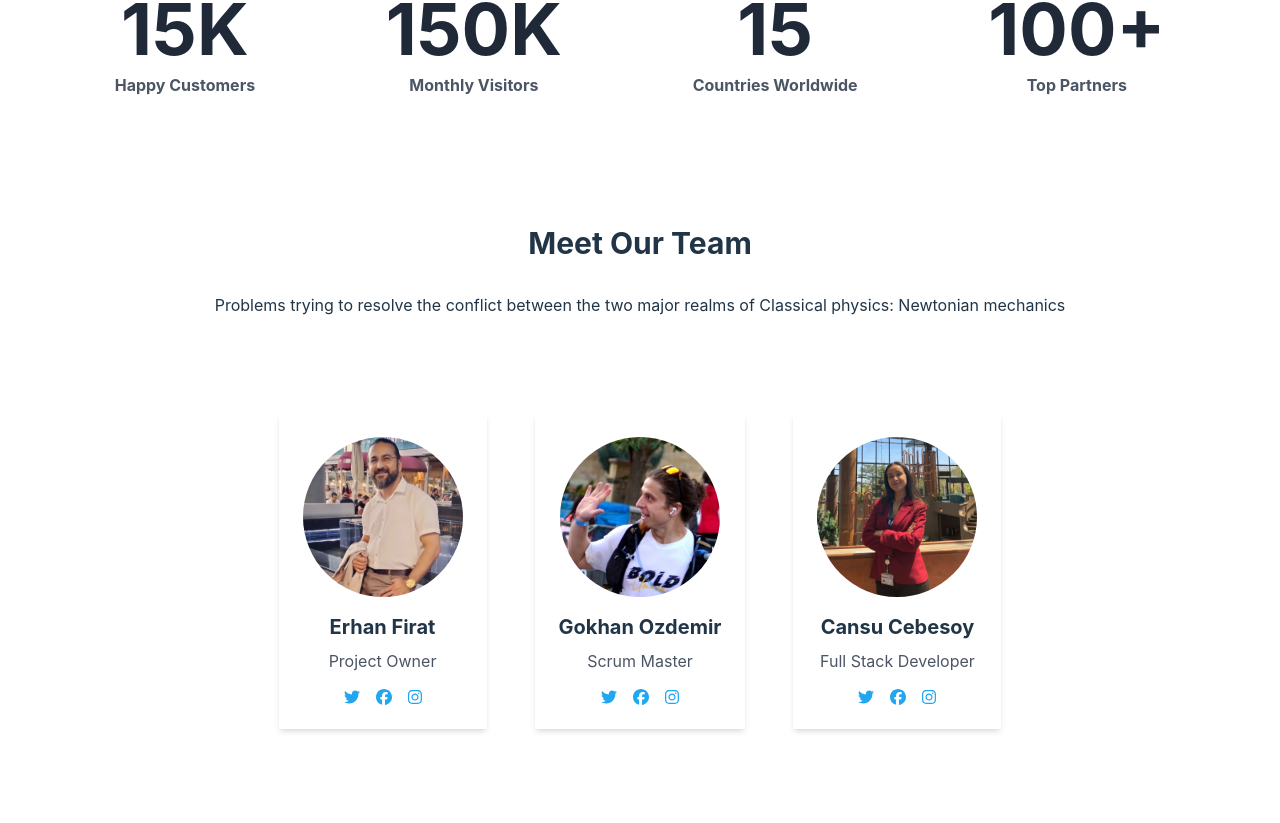
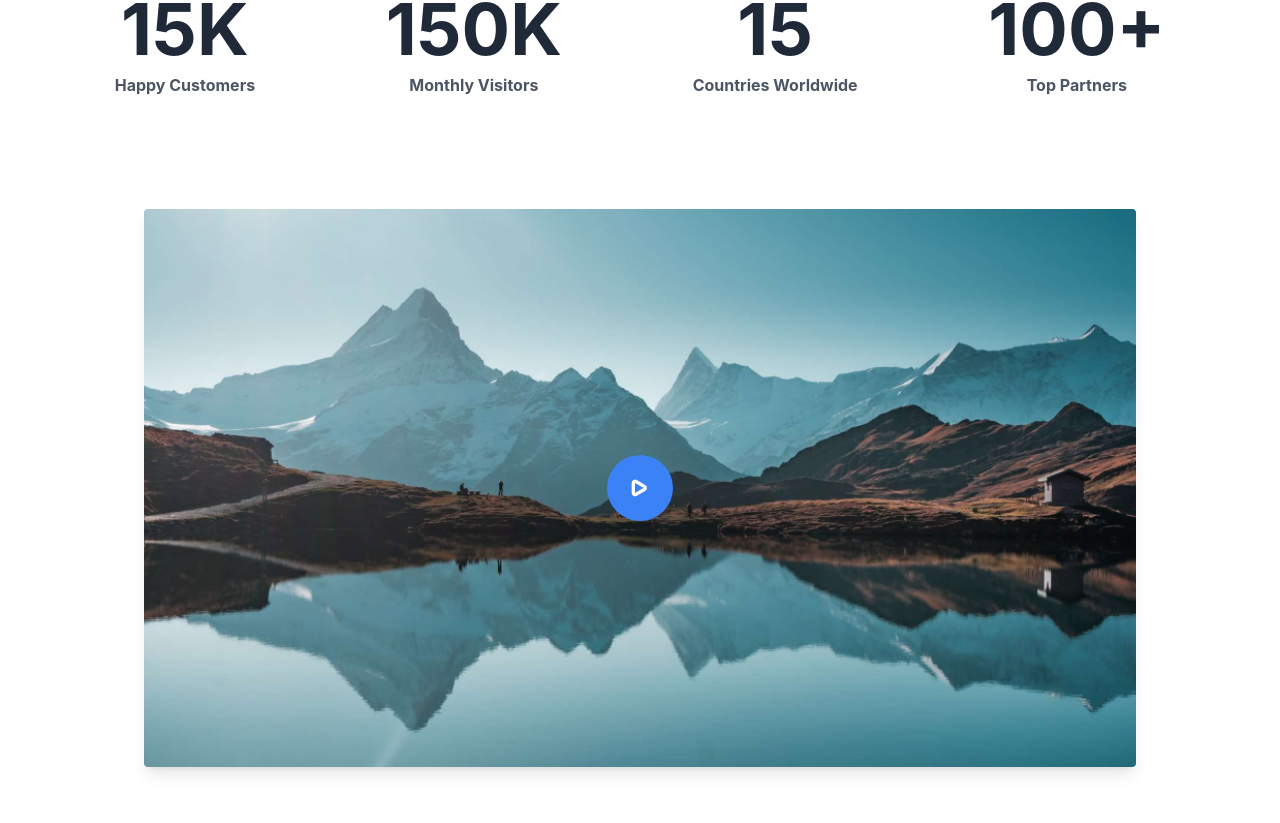
Before and after one commit to cansucebesoy/ecomm-cansu, a React (Vite) app: page /about in a window 1280 px wide. Shown: the part 917-1740 px from the top of the page. Built offline with nearby package versions, Linux system fonts and the light colour scheme.

Commit message:
#7 add video

```diff
--- /dev/null
+++ b/src/components/AboutUs/Video/Video.jsx
@@ -0,0 +1,58 @@
+import { useState } from "react";
+export const Video = () => {
+  const [isPlaying, setIsPlaying] = useState(false);
+
+  const handlePlay = () => {
+    setIsPlaying(true);
+  };
+
+  return (
+    <div className="container mx-auto px-36 py-12">
+      <div
+        className="relative overflow-hidden rounded-lg shadow-lg"
+        style={{ paddingTop: "56.25%" }}
+      >
+        {!isPlaying ? (
+          <div
+            className="absolute top-0 left-0 w-full h-full cursor-pointer"
+            onClick={handlePlay}
+          >
+            <img
+              src="/cover.jpg"
+              alt="Video cover"
+              className="object-cover w-full h-full rounded"
+            />
+            <div className="absolute inset-0 flex items-center justify-center">
+              <button className="bg-blue-500 text-white rounded-full p-3">
+                <svg
+                  xmlns="http://www.w3.org/2000/svg"
+                  className="h-10 w-10"
+                  fill="none"
+                  viewBox="0 0 24 24"
+                  stroke="currentColor"
+                >
+                  <path
+                    strokeLinecap="round"
+                    strokeLinejoin="round"
+                    strokeWidth="2"
+                    d="M14.752 11.168l-5.197-3.06A1 1 0 008 9v6a1 1 0 001.555.832l5.197-3.06a1 1 0 000-1.664z"
+                  />
+                </svg>
+              </button>
+            </div>
+          </div>
+        ) : (
+          <iframe
+            className="absolute top-0 left-0 w-full h-full"
+            src="https://www.youtube.com/embed/u_qFlTu7HTw?autoplay=1&si=8eFreSesRq3Bfamq"
+            title="YouTube video player"
+            frameBorder="0"
+            allow="accelerometer; autoplay; clipboard-write; encrypted-media; gyroscope; picture-in-picture; web-share"
+            referrerPolicy="strict-origin-when-cross-origin"
+            allowFullScreen
+          ></iframe>
+        )}
+      </div>
+    </div>
+  );
+};
--- a/src/pages/AboutUsPage/AboutUsPage.jsx
+++ b/src/pages/AboutUsPage/AboutUsPage.jsx
@@ -1,6 +1,7 @@
 import { Content } from "@/components/AboutUs/Content/Content";
 import { Hero } from "@/components/AboutUs/Hero/Hero";
 import { Stats } from "@/components/AboutUs/Stats/Stats";
+import { Video } from "@/components/AboutUs/Video/Video";
 import { Clients } from "@/components/Commons/Clients";
 import { Team } from "@/components/Team/Team";
 
@@ -10,6 +11,7 @@ export const AboutUsPage = () => {
       <Hero />
       <Content />
       <Stats />
+      <Video />
       <Team />
       <Clients />
     </>
```
Also changed, not shown: public/cover.jpg (added).
